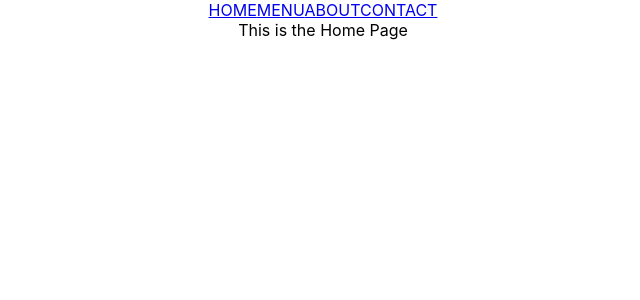
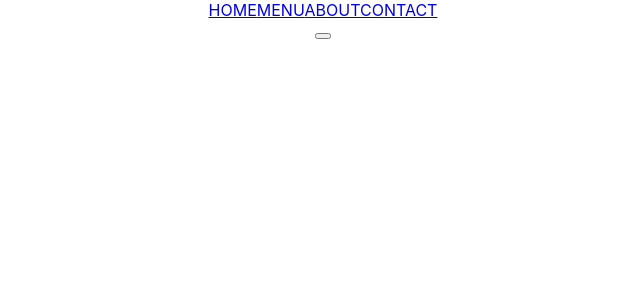
Before and after one commit to SunghunP/photai-frontend, a React (Create React App) app: page / in a window 1280 px wide. Shown: the top 300 px of the page, without its empty margins (317-957 px from the left). Built offline with nearby package versions, Linux system fonts and the light colour scheme.

Commit message:
Add cors to app.use

```diff
--- a/package.json
+++ b/package.json
@@ -6,6 +6,7 @@
     "@testing-library/jest-dom": "^5.16.4",
     "@testing-library/react": "^13.2.0",
     "@testing-library/user-event": "^13.5.0",
+    "dotenv": "^16.0.1",
     "react": "^18.1.0",
     "react-dom": "^18.1.0",
     "react-router-dom": "^6.3.0",
--- a/src/pages/Home.jsx
+++ b/src/pages/Home.jsx
@@ -1,3 +1,12 @@
+require('dotenv').config();
+
 export default function Home() {
-  return <div>This is the Home Page</div>
+
+  const URL = process.env.URL
+
+  return (
+    <div>
+      <button>  </button>
+    </div>
+  )
 }
```
Also changed, not shown: 2 other files (tests, documents, lock files or other folders).
